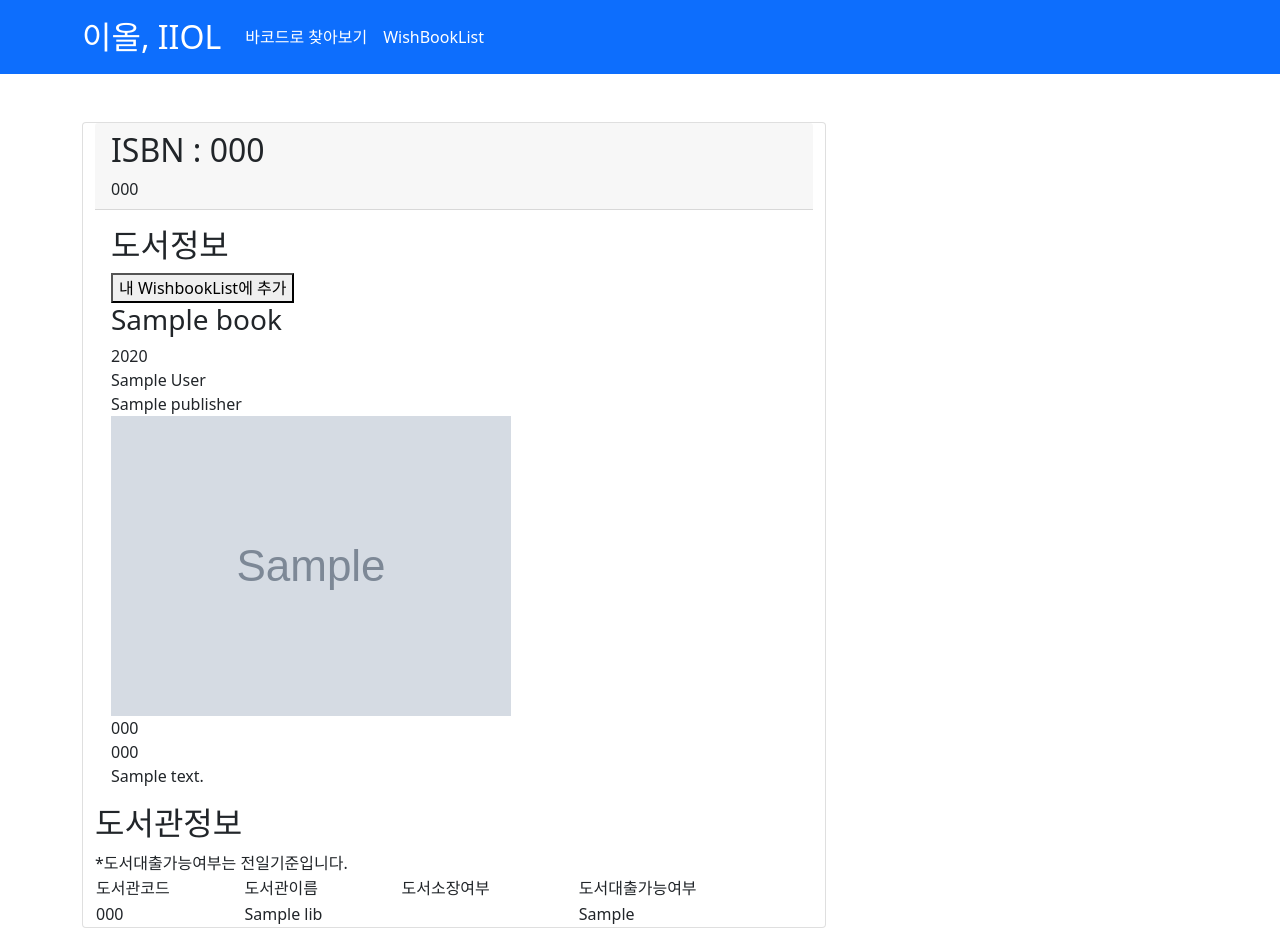
After one commit to vividcloudpark/iiol, a Django app: template iiol/barcode/templates/barcode/detect_result.html in a window 1280 px wide. The commit adds this page. Run offline with Django 4.2, Linux system fonts and the light colour scheme; the template is opened without the code that fills it: most values are stand-ins (such as "Sample title", 1, 10 or a date in 2020); grey boxes marked "Sample" are stand-in pictures; data that the repository does not hold is empty; parts of the project's set-up code (start-up, migrations or seed data) failed here and were passed over; some libraries are stand-ins or nearby versions.

Commit message:
결과페이지 완성/ 바코드리더기 인식 안됨

```diff
--- /dev/null
+++ b/iiol/barcode/templates/barcode/detect_result.html
@@ -0,0 +1,85 @@
+{% extends 'base.html' %}
+{% load django_bootstrap5 %}
+{% load static %}
+
+{% block content %}
+<div class="container">
+    <div class="row">
+        <div class="card col-md-8 mt-5">
+            <div class="card-header">
+                <div><h2>ISBN : {{ request_data.ISBN }} </h2> </div>
+                <div id="region_code">{{request_data.region_code }}</div>
+            </div>
+            </hr>
+            <div class="card-body">
+                <table>
+                    <thead>
+                        <h2>도서정보</h2>
+                        <button>내 WishbookList에 추가</button>
+                    </thead>
+                    {% for book in book_detail.detail %}
+                    <tbody>
+                        <tr><h3><div>{{ book.book.bookname }}</div><h3></tr>
+                        <tr><div>{{ book.book.publication_year }}</div></tr>
+                        <tr><div>{{ book.book.authors }}</div></tr>
+                        <tr><div>{{ book.book.publisher }}</div></tr>
+                        <tr><div><img src="{{ book.book.bookImageURL }}"></div></tr>
+                        <tr><div>{{ book.book.isbn13 }}</div></tr>
+                        <tr><div>{{ book.book.isbn }}</div></tr>
+                        <tr><div>{{ book.book.description }}</div></tr>
+                    {% endfor %}
+                    </tbody>
+                </table>
+            </div>
+            <table>
+                <thead>
+                    <h2>도서관정보</h2>
+                    *도서대출가능여부는 전일기준입니다.
+                    <tr>
+                        <td>도서관코드</td>
+                        <td>도서관이름</td>
+                        <td>도서소장여부</td>
+                        <td>도서대출가능여부</td>
+                    <tr>
+
+                </thead>
+                    {% for lib in library_info %}
+                        <tr>
+                            <td>{{lib.lib_code}}</td>
+                            <td>{{lib.lib_name}}</td>
+                            <td>{{lib.hasBook}}</td>
+                            <td>{{lib.loanAvailable}}</td>
+                        </tr>
+                    {% endfor %}
+                </tbody>
+            </table>
+
+
+       </div>
+    </div>
+</div>
+
+<script>
+    let apiUrl = '{% url 'barcode:region_code' %}';
+    let regionJson;
+    fetch(apiUrl)
+    .then(response => {
+        // HTTP 상태 코드 확인
+        if (!response.ok) {
+            throw new Error('Network response was not ok');
+        }
+        return response.json();
+    })
+    .then(jsonData=> {
+        regionJson = jsonData;
+        console.warn(jsonData);
+        let small_region_code = document.getElementById('region_code').innerText;
+        let big_region_code = small_region_code.substring(0,2);
+        let big_region_name = jsonData['big'][big_region_code];
+        console.log(big_region_code, big_region_name);
+        let small_region_name = jsonData['small'][big_region_code][small_region_code];
+        document.getElementById('region_code').innerText = `${big_region_name}  ${small_region_name}에 있는 도서관 결과`;
+        //지역코드 - 대분류 추
+    })
+</script>
+{% endblock%}
--- a/iiol/barcode/views.py
+++ b/iiol/barcode/views.py
@@ -11,6 +11,10 @@ import numpy as np
 import json
 import os
 from utils.library_api import LibraryApi
+
+file_path = os.path.join(settings.STATIC_ROOT, 'json/region_code.json')
+with open(file_path, 'r', encoding='utf-8') as f:
+    region_json = json.load(f)
 
 
 class BarcodeViewSet(APIView):
@@ -40,10 +44,16 @@ class BarcodeViewSet(APIView):
             print(ISBN, region_code)
             book_detail, library_info = api.is_there_book_in_my_region(
                 subregion=region_code, ISBN=ISBN)
-            returning_data = {'barcode_data': ISBN,
+            returning_data = {'request_data': {'ISBN': ISBN, 'region_code': region_code},
                               'result': {'book_detail': book_detail,
                                          'library_info': library_info}}
-            return JsonResponse(data=returning_data, json_dumps_params={'ensure_ascii': False}, status=200)
+            return render(request, 'barcode/detect_result.html', {
+                'request_data': {'ISBN': ISBN, 'region_code': region_code},
+                'book_detail': book_detail,
+                'library_info': library_info,
+            })
+
+            # return JsonResponse(data=returning_data, json_dumps_params={'ensure_ascii': False}, status=200)
         else:
             return JsonResponse(data={'barcode_data': None}, status=404)
 
```
Also changed, not shown: iiol/barcode/templates/barcode/detect.html (+46 -17 lines), iiol/static/js/barcode/resize_photo.js (added, +49 -0 lines), README.md, iiol/static/js/barcode/html5-qrcode.min.js (renamed from iiol/static/js/html5-qrcode.min.js).
